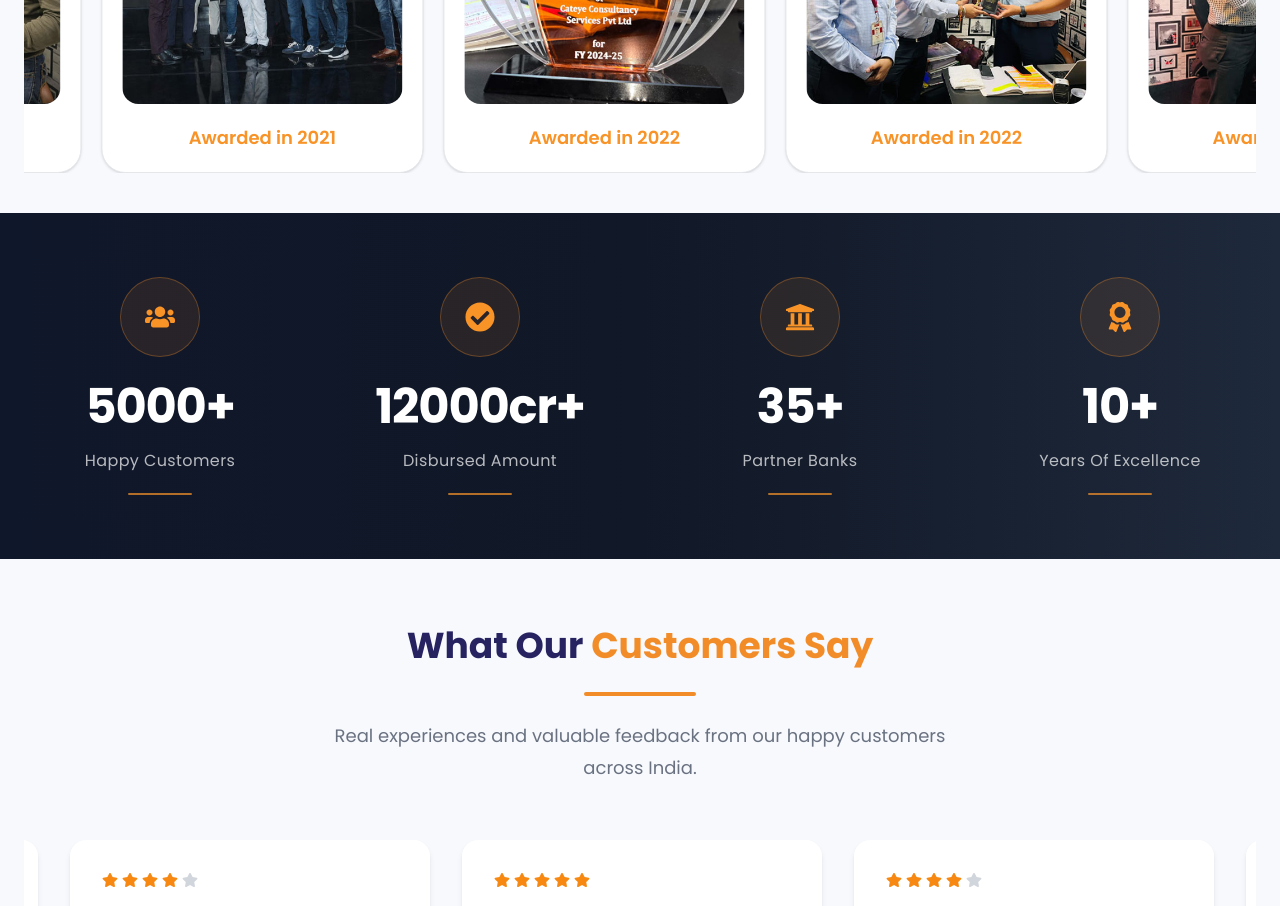
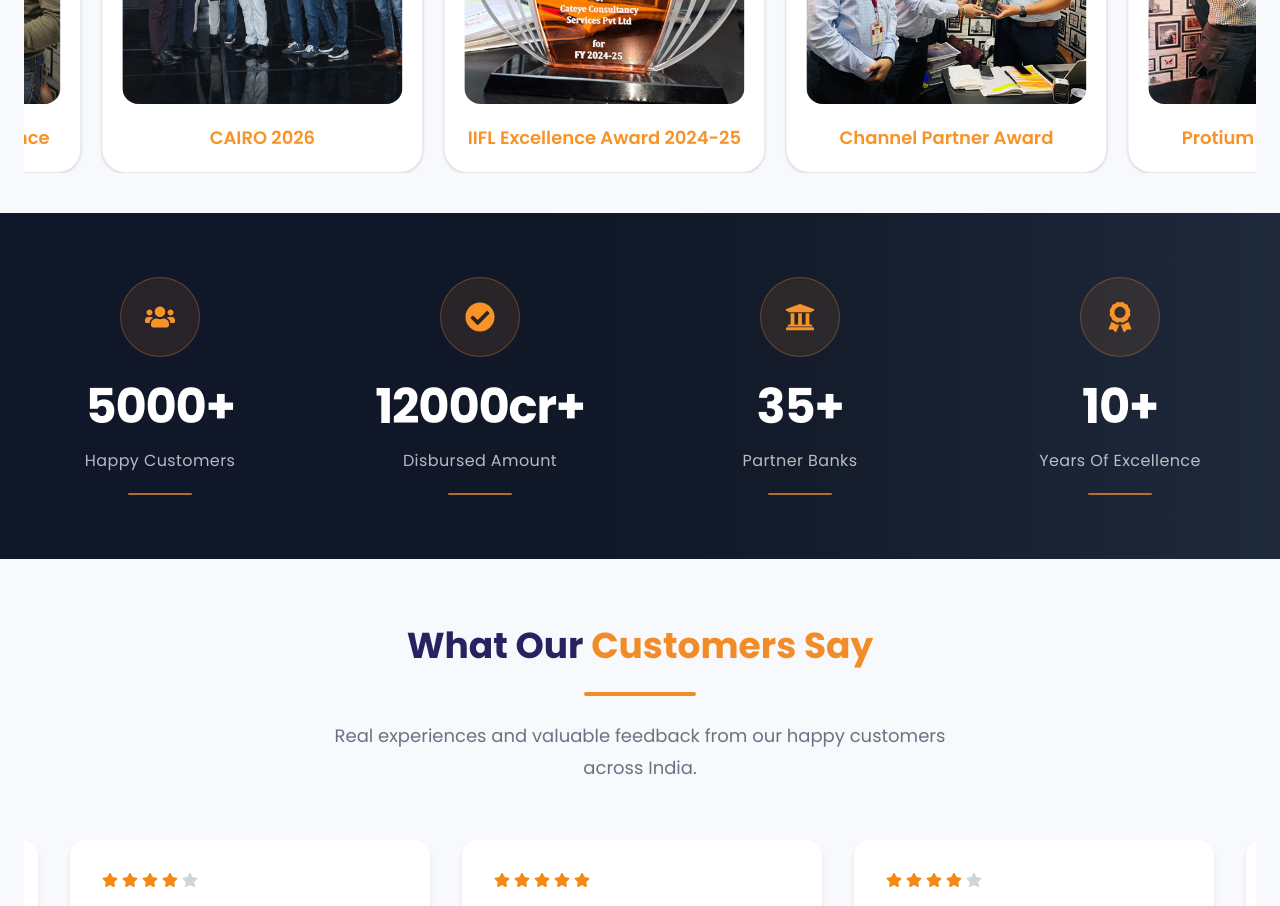
Before and after one commit to vishalparashar32-code/Birmaya_fintech, a Next.js app: page / in a window 1280 px wide. Shown: the part 4820-5726 px from the top of the page. Built offline with nearby package versions, Linux system fonts and the light colour scheme.

Commit message:
change trhe awrd section

```diff
--- a/components/Home/Awards.js
+++ b/components/Home/Awards.js
@@ -6,39 +6,39 @@ import { motion } from "framer-motion";
 const awards = [
   {
     image: "/awards/image.png",
-    date: "2020",
+    date: "Moments with Vikash Bajaj Sir",
   },
   {
     image: "/awards/image1.jpg",
-    date: "2021",
+    date: "Honored By Protium Finance",
   },
   {
     image: "/awards/image2.jpg",
-    date: "2021",
+    date: "CAIRO 2026",
   },
   {
     image: "/awards/image3.jpg",
-    date: "2022",
+    date: "IIFL Excellence Award 2024-25",
   },
   {
     image: "/awards/image4.jpg",
-    date: "2022",
+    date: "Channel Partner Award",
   },
   {
     image: "/awards/image5.jpg",
-    date: "2023",
+    date: "Protium Finance Award ",
   },
   {
     image: "/awards/image6.jpg",
-    date: "2023",
+    date: "IIFL Excellence Award 2024-25",
   },
   {
     image: "/awards/image7.jpg",
-    date: "2024",
+    date: "Credit Saioson Award 2025",
   },
   {
     image: "/awards/image8.jpeg",
-    date: "2025",
+    date: " Egpyt Trip  2026",
   },
 ];
 
@@ -113,7 +113,7 @@ export default function Awards() {
                 <div className="mt-5 text-center">
 
                   <p className="text-[#f89328] font-semibold text-lg">
-                    Awarded in {award.date}
+                  {award.date}
                   </p>
 
                 </div>
```
